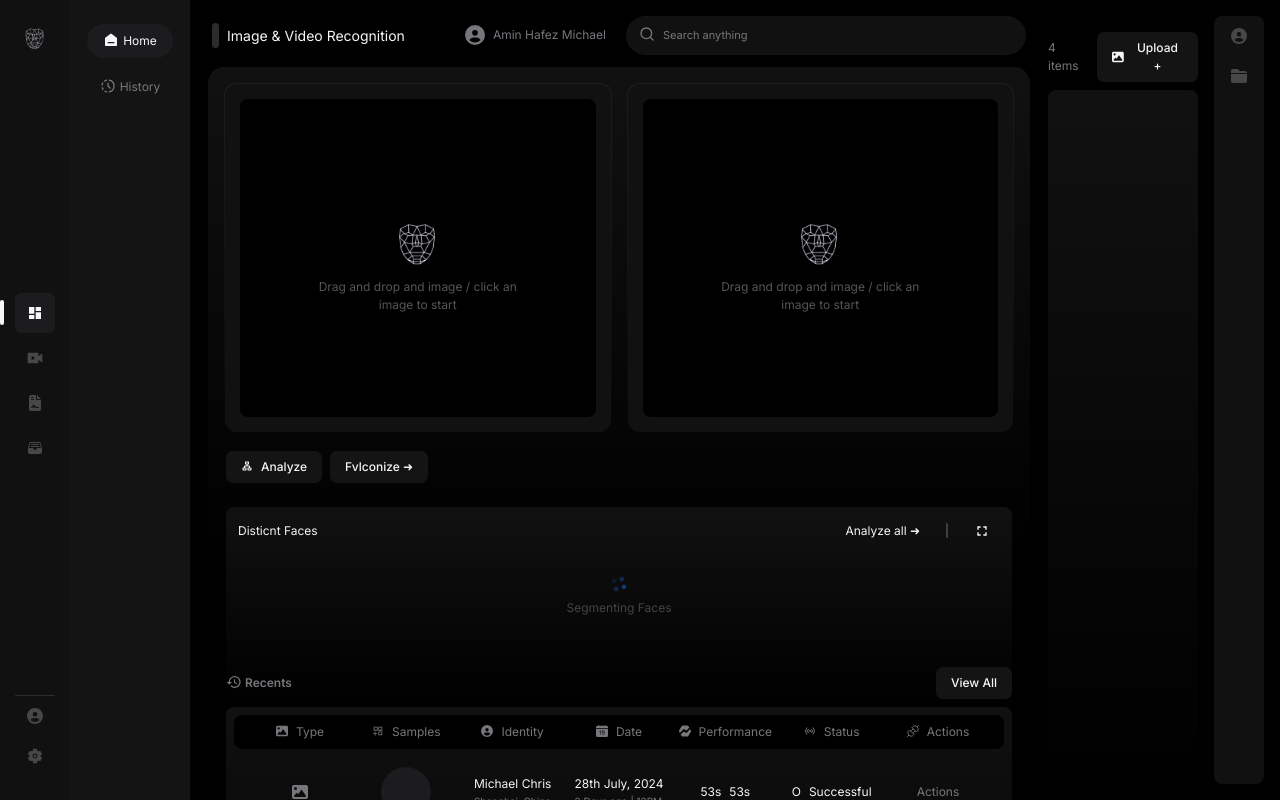
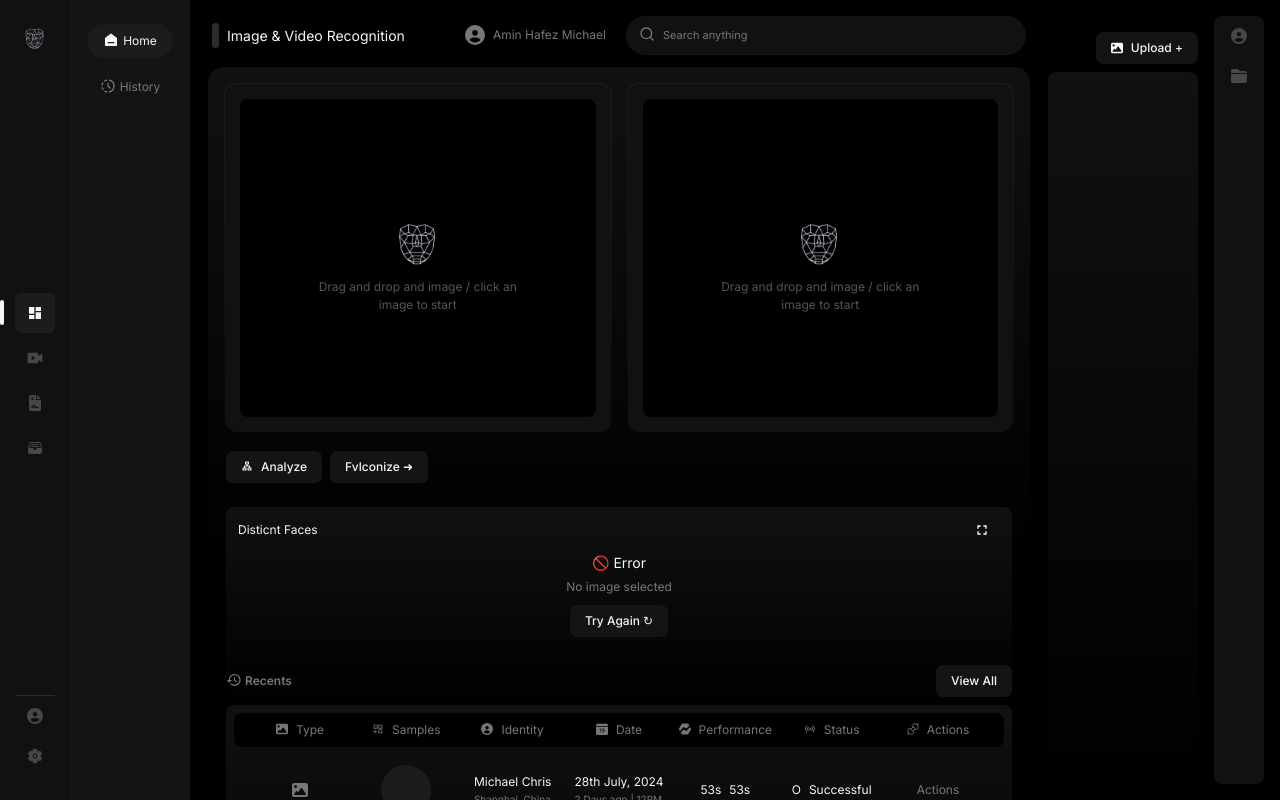
Before and after one commit to Fvlcon1/fvlcon-dashboard, a Next.js app: page /dashboard/home in a window 1280 px wide. Both pictures are taken after a click on the button "Analyze". Shown: the top 800 px of the page. Built offline with nearby package versions, Linux system fonts and the light colour scheme.

Commit message:
added error handling and management to image recognition feature

```diff
--- a/src/app/dashboard/home/components/distinct faces/controls.tsx
+++ b/src/app/dashboard/home/components/distinct faces/controls.tsx
@@ -28,18 +28,6 @@ const Controls = ({
             >
                 <ClickableTab
                     className="hover:!bg-bg-quantinary"
-                >
-                    <AppTypography
-                        textColor={theme.colors.text.primary}
-                    >
-                        Analyze all ➜
-                    </AppTypography>
-                </ClickableTab>
-                <AppTypography>
-                    |
-                </AppTypography>
-                <ClickableTab
-                    className="hover:!bg-bg-quantinary"
                     onClick={()=>setDisplayWindow(true)}
                 >
                     <AppTypography
--- a/src/app/dashboard/home/components/distinct faces/distinctFaces.tsx
+++ b/src/app/dashboard/home/components/distinct faces/distinctFaces.tsx
@@ -13,13 +13,18 @@ import { AnimatePresence, motion } from 'framer-motion';
 import Angels from "./angels"
 import Controls from "./controls"
 import AllFaces from "./allFaces"
-import { canvasTypes } from '../../../../../utils/@types';
+import { canvasTypes, FetchState } from '../../../../../utils/@types';
 import { Spin } from "antd"
+import Loading from "../loading"
+import Button from "@components/button/button"
+import TryAgain from "../tryAgain"
 
 const DistinctFaces = ({
-    faces
+    faces,
+    onTryAgain
 } : {
-    faces? : canvasTypes[]
+    faces : FetchState<canvasTypes[]>
+    onTryAgain : () => void
 }) => {
     const [displayFaces, setDisplayFaces] = useState(false)
     const [displayAngels, setDisplayAngels] = useState(false)
@@ -47,8 +52,25 @@ const DistinctFaces = ({
                             gap={20}
                         >
                             {
-                                faces ?
-                                faces.map((item, index : number) => (
+                                faces.isLoading ?
+                                <Loading
+                                    title="Segmenting faces"
+                                />
+                                :
+                                faces.error ?
+                                <TryAgain
+                                    title="🚫 Error"
+                                    description={faces.error}
+                                    onTryAgain={onTryAgain}
+                                />
+                                :
+                                faces.isEmpty ?
+                                <TryAgain
+                                    title="No faces detected"
+                                    onTryAgain={onTryAgain}
+                                />
+                                :
+                                faces.data?.map((item, index : number) => (
                                     <ImageCard
                                         key={index}
                                         imageURL={item.dataUrl}
@@ -58,32 +80,6 @@ const DistinctFaces = ({
                                         MiddleButtonTitle="Analyze ➜"
                                     />
                                 ))
-                                :
-                                <motion.div
-                                    className='w-full min-h-[100px] animate-pulse flex justify-center items-center'
-                                    initial = {{
-                                        y : 20,
-                                        opacity : 0,
-                                    }}
-                                    animate = {{
-                                        y : 0,
-                                        opacity : 1
-                                    }}
-                                    transition={{
-                                        duration : 1
-                                    }}
-                                >
-                                    <Flex
-                                        width="fit-content"
-                                        direction="column"
-                                        align="center"
-                                    >
-                                        <Spin size="small"></Spin>
-                                        <AppTypography>
-                                            Segmenting Faces
-                                        </AppTypography>
-                                    </Flex>
-                                </motion.div>
                             }
                         </Flex>
                     </div>
--- a/src/app/dashboard/home/components/images/controls.tsx
+++ b/src/app/dashboard/home/components/images/controls.tsx
@@ -33,14 +33,7 @@ const Controls = () => {
     }
 
     return (
-        <div  className="fixed right-[82px] gap-2 w-[150px] flex flex-col h-[100vh] py-4">
-            <Flex
-                align="center"
-                justify="space-between"
-            >
-                <AppTypography>
-                    4 items
-                </AppTypography>
+        <div  className="fixed items-end right-[82px] gap-2 w-[150px] flex flex-col h-[100vh] py-4">
             <input
                 ref={inputRef}
                 type="file"
@@ -52,7 +45,6 @@ const Controls = () => {
                 icon={<FaImage className="mt-[-1px]"/>}
                 onClick={inputClicked}
             />
-            </Flex>
             <Images />
         </div>
     )
--- /dev/null
+++ b/src/app/dashboard/home/components/loading.tsx
@@ -0,0 +1,41 @@
+import AppTypography from '@styles/components/appTypography';
+import Flex from '@styles/components/flex';
+import { Spin } from 'antd';
+import { motion } from 'framer-motion';
+const Loading = ({
+    title,
+    spinSize
+} : {
+    title? : string,
+    spinSize? : "small" | "default" | "large"
+}) => {
+    return (
+        <motion.div
+            className='w-full min-h-[200px] animate-pulse flex justify-center items-center'
+            initial = {{
+                y : 0,
+                opacity : 0,
+            }}
+            animate = {{
+                y : 0,
+                opacity : 1
+            }}
+            transition={{
+                duration : 1
+            }}
+        >
+            <Flex
+                width="fit-content"
+                direction="column"
+                align="center"
+            >
+                <Spin size={spinSize ?? 'small'}></Spin>
+                <AppTypography>
+                    {title}
+                </AppTypography>
+            </Flex>
+        </motion.div>
+    )
+}
+
+export default Loading
--- a/src/app/dashboard/home/components/main.tsx
+++ b/src/app/dashboard/home/components/main.tsx
@@ -16,7 +16,7 @@ import VideoContainer from "@components/video container/videoContainer"
 import ListFaces from "@components/listFaces";
 import VideoAnalysis from "@components/VideoAnalysis";
 import segmentFaces from "@/utils/segmentFaces"
-import { canvasTypes, checkedFaceType } from "@/utils/@types"
+import { canvasTypes, checkedFaceType, FetchState } from "@/utils/@types"
 import checkFace from "@/utils/model/checkface"
 import { getAllFaces } from "@/utils/model/getallFaces"
 import { getSingleFace } from "@/utils/model/getSingleFace"
@@ -30,8 +30,14 @@ const Main = () => {
     const [displayMatches, setDisplayMatches] = useState(false)
     const [displayFaces, setDisplayFaces] = useState(false)
     const [fileExtension, setFileExtension] = useState<string>()
-    const [distinctFaces, setDistinctFaces] = useState<canvasTypes[]>()
-    const [matchedFaces, setMatchedFaces] = useState<checkedFaceType[]>()
+    const [distinctFaces, setDistinctFaces] = useState<FetchState<canvasTypes[]>>({
+        isEmpty : false,
+        isLoading : false,
+    })
+    const [matchedFaces, setMatchedFaces] = useState<FetchState<checkedFaceType[]>>({
+        isEmpty : false,
+        isLoading : false
+    })
     const imageRef = useRef<HTMLImageElement>(null);
 
     let imageSplit = []
@@ -39,60 +45,74 @@ const Main = () => {
     let fileEx : any = undefined
 
     const handleAnalyze = async () => {
-        setDistinctFaces(undefined)
+        setDistinctFaces({isLoading : true})
         setDisplayFaces(true)
         if(selectedImage && imageRef.current !== null){
             const faces = await segmentFaces(selectedImage.url, imageRef)
-            if(faces) setDistinctFaces(faces)
+            if(faces){
+                setDistinctFaces({data : faces})
+            } else {
+                setDistinctFaces({isEmpty : true})
+            }
         } else {
-            console.log("no imageRef")
+            setDistinctFaces({error : "No image selected"})
+            console.log("No Image Selected")
         }
     }
 
     const handleFalconize = async () => {
-        setMatchedFaces(undefined)
+        setMatchedFaces({isLoading : true})
         setDisplayMatches(true);
         const allFaces = await getAllFaces()
-        if (distinctFaces) {
-            const checkEachFace = async (): Promise<(checkedFaceType | null)[]> => {
+        const checkEachFace = async (): Promise<((checkedFaceType | undefined)[] | undefined)> => {
+            if(distinctFaces?.data){
                 const results = await Promise.all(
-                    distinctFaces.map(async (item) => {
-                        const checkedFace = await checkFace(item.dataUrl);
-                        if (checkedFace) {
+                    distinctFaces.data.map(async (item) => {
+                        const {result : checkedFace, error} = await checkFace(item.dataUrl);
+                        if(error) return {
+                                originalImage: item.dataUrl
+                            }
+                        if (checkedFace.matched) {
                             if(allFaces){
-                                const getFace = allFaces.filter((item : any, index : number) => item.ExternalImageId === checkedFace.result.matchedPerson)
+                                const getFace = allFaces.filter((item : any, index : number) => item.ExternalImageId === checkedFace.matchedPerson)
                                 if(getFace){
                                     const singleFace = await getSingleFace(getFace[0].FaceId)
                                     return {
                                         originalImage: item.dataUrl,
                                         matchedImage : singleFace,
-                                        matchedPerson: checkedFace.result.matchedPerson,
-                                        similarity: checkedFace.result.similarity,
+                                        matchedPerson: checkedFace.matchedPerson,
+                                        similarity: checkedFace.similarity,
                                     };
                                 }
                                 console.log({getFace})
                             }
                             return {
                                 originalImage: item.dataUrl,
-                                matchedPerson: checkedFace.result.matchedPerson,
-                                similarity: checkedFace.result.similarity,
+                                matchedPerson: checkedFace.matchedPerson,
+                                similarity: checkedFace.similarity,
                             };
                         } else {
-                            console.log("No matched faces");
-                            return null;
+                            console.log("No matches found");
+                            return {
+                                originalImage: item.dataUrl
+                            }
                         }
                     })
                 );
                 return results;
-            };
+            }
+        }
 
+        if(distinctFaces.data){
             const faces = await checkEachFace();
             if (faces && faces.length > 0) {
-                const validFaces = faces.filter(face => face !== null) as checkedFaceType[];
-                setMatchedFaces(validFaces);
+                const validFaces = faces.filter(face => face !== undefined) as checkedFaceType[];
+                setMatchedFaces({data : validFaces});
+            } else {
+                setMatchedFaces({isEmpty : true})
             }
         } else {
-            console.log("No segmented faces available");
+            setMatchedFaces({error : 'No Image Selected'})
         }
     };
 
@@ -102,7 +122,6 @@ const Main = () => {
             filename = imageSplit[0]
             fileEx = imageSplit[imageSplit.length - 1]
             setFileExtension(fileEx)
-            console.log({exten : isVideoFile(fileEx)})
         }
     },[selectedImage])
 
@@ -169,12 +188,14 @@ const Main = () => {
                         displayMatches &&
                         <Matches
                             faces={matchedFaces}
+                            onTryAgain={handleFalconize}
                         />
                     }
                     {
                         displayFaces &&
                         <DistinctFaces
                             faces={distinctFaces}
+                            onTryAgain={handleAnalyze}
                         />
                     }
                     <History />
--- a/src/app/dashboard/home/components/matches/matches.tsx
+++ b/src/app/dashboard/home/components/matches/matches.tsx
@@ -12,13 +12,17 @@ import { useState } from "react"
 import { AnimatePresence, motion } from 'framer-motion';
 import Controls from "./controls"
 import AllMatches from "./allMatches"
-import { checkedFaceType } from "@/utils/@types"
+import { canvasTypes, checkedFaceType, FetchState } from "@/utils/@types"
 import { Spin } from "antd"
+import Loading from "../loading"
+import TryAgain from "../tryAgain"
 
 const Matches = ({
-    faces
+    faces,
+    onTryAgain
 } : {
-    faces? : checkedFaceType[]
+    faces : FetchState<checkedFaceType[]>
+    onTryAgain : () => void
 }) => {
     const [displayFaces, setDisplayFaces] = useState(false)
     const [displayAngels, setDisplayAngels] = useState(false)
@@ -46,8 +50,25 @@ const Matches = ({
                             gap={20}
                         >
                             {
-                                faces ?
-                                faces.map((item, index : number) => (
+                                faces.isLoading ?
+                                <Loading
+                                    title="Fvlconizing..."
+                                />
+                                :
+                                faces.error ?
+                                <TryAgain
+                                    title="🚫 Error"
+                                    description={faces.error}
+                                    onTryAgain={onTryAgain}
+                                />
+                                :
+                                faces.isEmpty ?
+                                <TryAgain
+                                    title="No Match found"
+                                    onTryAgain={onTryAgain}
+                                />
+                                :
+                                faces.data?.map((item, index : number) => (
                                     <MatchCard
                                         originalImage={item.originalImage}
                                         matchedImage={item.matchedImage}
@@ -58,43 +79,17 @@ const Matches = ({
                                         description="Lorem ipsum dolor sit amet consectetur adipisicing elit"
                                     />
                                 ))
-                                :
-                                <motion.div
-                                    className='w-full min-h-[100px] animate-pulse flex justify-center items-center'
-                                    initial = {{
-                                        y : 20,
-                                        opacity : 0,
-                                    }}
-                                    animate = {{
-                                        y : 0,
-                                        opacity : 1
-                                    }}
-                                    transition={{
-                                        duration : 1
-                                    }}
-                                >
-                                    <Flex
-                                        width="fit-content"
-                                        direction="column"
-                                        align="center"
-                                    >
-                                        <Spin size="small"></Spin>
-                                        <AppTypography>
-                                            Fvlconizing...
-                                        </AppTypography>
-                                    </Flex>
-                                </motion.div>
                             }
                         </Flex>
                     </div>
                 </div>
             </motion.div>
             {
-                faces &&
+                faces.data &&
                 <AllMatches
                     display={displayFaces}
                     setDisplay={setDisplayFaces}
-                    faces={faces}
+                    faces={faces.data}
                 />
             }
         </>
--- /dev/null
+++ b/src/app/dashboard/home/components/tryAgain.tsx
@@ -0,0 +1,51 @@
+import Button from "@components/button/button"
+import AppTypography from "@styles/components/appTypography"
+import Flex from "@styles/components/flex"
+import { TypographySize } from "@styles/style.types"
+import theme from "@styles/theme"
+
+const TryAgain = ({
+    title,
+    description,
+    onTryAgain,
+    CTAtext
+} : {
+    title? : string,
+    description? : string,
+    CTAtext? : string
+    onTryAgain : ()=>void
+}) => {
+    return (
+        <div className='w-full min-h-[100px] flex justify-center items-center px-2'>
+            <Flex
+                width="fit-content"
+                direction="column"
+                align="center"
+            >
+                <Flex
+                    direction="column"
+                    align="center"
+                    gap={0}
+                >
+                    <AppTypography
+                        textColor={theme.colors.text.primary}
+                        size={TypographySize.HM}
+                    >
+                        {title}
+                    </AppTypography>
+                    <div className="max-w-[300px]">
+                        <AppTypography>
+                            {description}
+                        </AppTypography>
+                    </div>
+                </Flex>
+                <Button
+                    text={CTAtext ?? "Try Again ↻"}
+                    onClick={onTryAgain}
+                />
+            </Flex>
+        </div>
+    )
+}
+
+export default TryAgain
```
Also changed, not shown: src/app/dashboard/home/components/matches/MatchCard.tsx (+14 -1 lines), src/app/dashboard/home/components/matches/noMatchFound.tsx (added, +16 -0 lines), src/utils/@types.ts (+9 -2 lines). Lines whose indentation alone changed are shown as unchanged.
